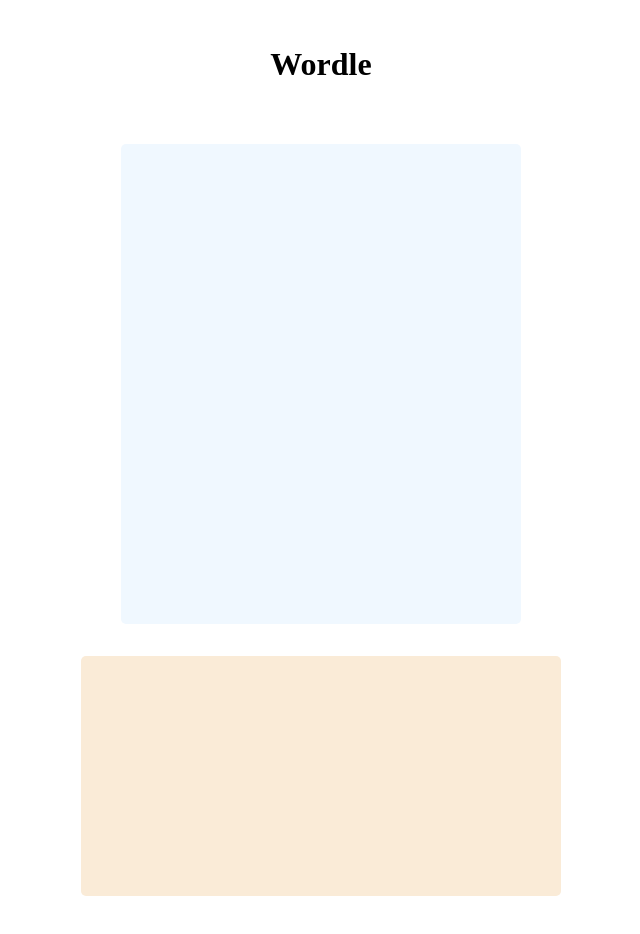
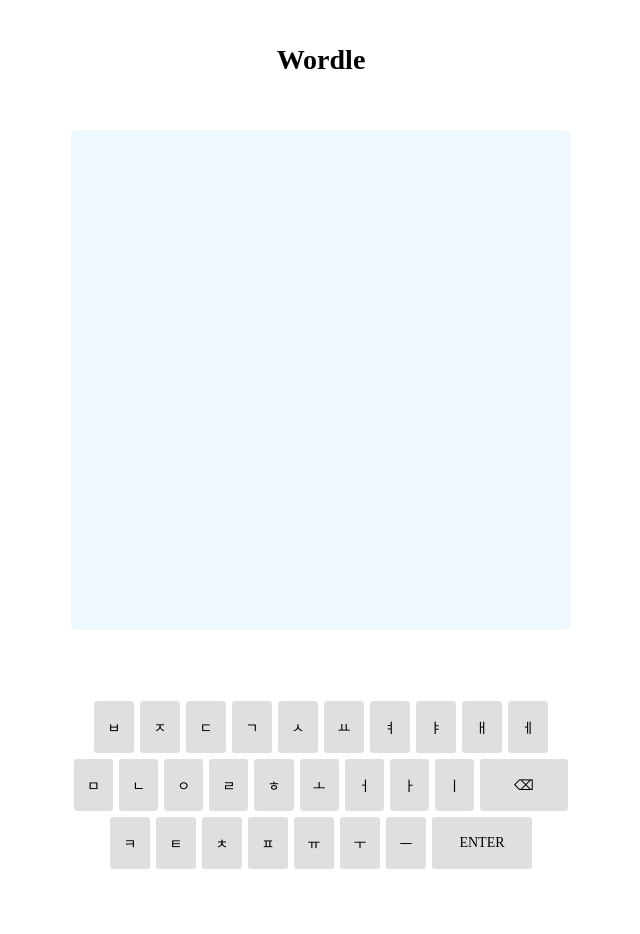
Before and after one commit to iam2go/wordle, a React (Create React App) app: page / in a window 1280 px wide. Shown: the top 934 px of the page, without its empty margins (319-959 px from the left). Built offline with nearby package versions, Linux system fonts and the light colour scheme.

Commit message:
:sparkles: 키보드 기능 구현

```diff
--- a/src/App.js
+++ b/src/App.js
@@ -15,7 +15,7 @@
 const Wrapper = styled.div`
   width: 100vw;
   height: 100%;
-  max-width: 700px;
+  max-width: 800px;
   margin: 2rem 0;
   position: absolute;
   top: 50%;
--- a/src/Root.js
+++ b/src/Root.js
@@ -1,10 +1,12 @@
 import React from 'react';
 import App from './App';
 import ModalContainer from './components/modals/ModalContainer';
+import GlobalStyle from './style/GlobalStyle';
 
 function Root(){
     return(
         <>
+          <GlobalStyle/>
           <App/>
           <ModalContainer/>
         </>
--- a/src/components/header/Header.js
+++ b/src/components/header/Header.js
@@ -10,10 +10,13 @@
 }
 
 const HeaderStyle = styled.div`
-height: 4rem;
-display:flex;
-align-items: center;
-justify-content: center;
+  height: 8rem;
+  display:flex;
+  align-items: center;
+  justify-content: center;
+  h1{
+    font-size: 2.8rem;
+  }
 `
 
 export default Header;
--- a/src/components/main/board/Board.js
+++ b/src/components/main/board/Board.js
@@ -10,8 +10,8 @@
 }
 
 const BoardWrap = styled.div`
-width: 25rem;
-height: 30rem;
+width: 50rem;
+height: 50rem;
 background-color: aliceblue;
 border-radius: 5px;
 `;
--- /dev/null
+++ b/src/components/main/keyboard/Key.js
@@ -0,0 +1,33 @@
+import React from 'react';
+import styled from 'styled-components';
+
+function Key({value, width=4, onClick}){
+
+    const handleClick = () => {
+        onClick?.(value);
+    };
+
+    return(
+        <KeyBlock width={width} onClick={handleClick}>
+          {value}
+        </KeyBlock>
+    );
+}
+
+const KeyBlock = styled.div`
+    width: ${({width}) => width +'rem'};
+    height: 5.2rem;
+    background-color: #dfdfdf;
+    border-radius: 0.3rem;
+    display: flex;
+    justify-content: center;
+    align-items: center;
+    margin: 0.3rem;
+    font-size: 1.4rem;
+    cursor: pointer;
+    &:hover{
+        background-color: #cdcdcd;
+    }
+`;
+
+export default React.memo(Key);
--- a/src/components/main/keyboard/Keyboard.js
+++ b/src/components/main/keyboard/Keyboard.js
@@ -1,19 +1,68 @@
-import React from 'react';
+import React, { useCallback, useState } from 'react';
 import styled from 'styled-components';
+import Key from './Key';
+
 
 function Keyboard(){
+  const firstCol = "ㅂㅈㄷㄱㅅㅛㅕㅑㅐㅔ";
+  const secondCol = "ㅁㄴㅇㄹㅎㅗㅓㅏㅣ";
+  const thirdCol = "ㅋㅌㅊㅍㅠㅜㅡ";
+
+  const [result, setResult] = useState("");
+
+  const onClick = useCallback((value) => {
+    setResult(prevText => prevText + value);
+  },[]);
+
+  const onClickDelete = useCallback(() => {
+    setResult(prevText => prevText.slice(0, -1))
+  },[]);
+
+  const onClickEnter = useCallback(() => {
+    if(result.length === 5){
+      setResult("");
+    }
+  },[result])
+
     return(
         <KeyboardWrap>
-
+          <ResultBox>{result}</ResultBox>
+          <Col>
+            {firstCol.split("").map((value) => <Key key={value} value={value} onClick={onClick}/>)}
+          </Col>
+          <Col>
+            {secondCol.split("").map((value) => <Key key={value} value={value} onClick={onClick}/>)}
+            <Key value="⌫" width={9} onClick={onClickDelete}/>
+          </Col>
+          <Col>
+            {thirdCol.split("").map((value) => <Key key={value} value={value} onClick={onClick}/>)}
+            <Key value="ENTER" width={10} onClick={onClickEnter}/>
+          </Col>
         </KeyboardWrap>
     );
 }
 
 const KeyboardWrap = styled.div`
-width: 30rem;
-height: 15rem;
-background-color: antiquewhite;
+width: 50rem;
+height: 25rem;
 border-radius: 5px;
 margin: 2rem;
+display: flex;
+flex-direction: column;
+justify-content: center;
+`;
+
+const ResultBox = styled.div`
+text-align: center;
+margin: 1rem 0;
+font-size: 1.6rem;
+
 `
+
+const Col = styled.div`
+text-align: center;
+display: flex;
+justify-content: center;
+
+`;
 export default Keyboard;
--- /dev/null
+++ b/src/style/GlobalStyle.js
@@ -0,0 +1,9 @@
+import { createGlobalStyle } from "styled-components";
+
+const GlobalStyle = createGlobalStyle`
+    * {
+        font-size: 10px;
+    }
+`;
+
+export default GlobalStyle;
```
Also changed, not shown: src/components/main/Main.js (+5 -5 lines).
